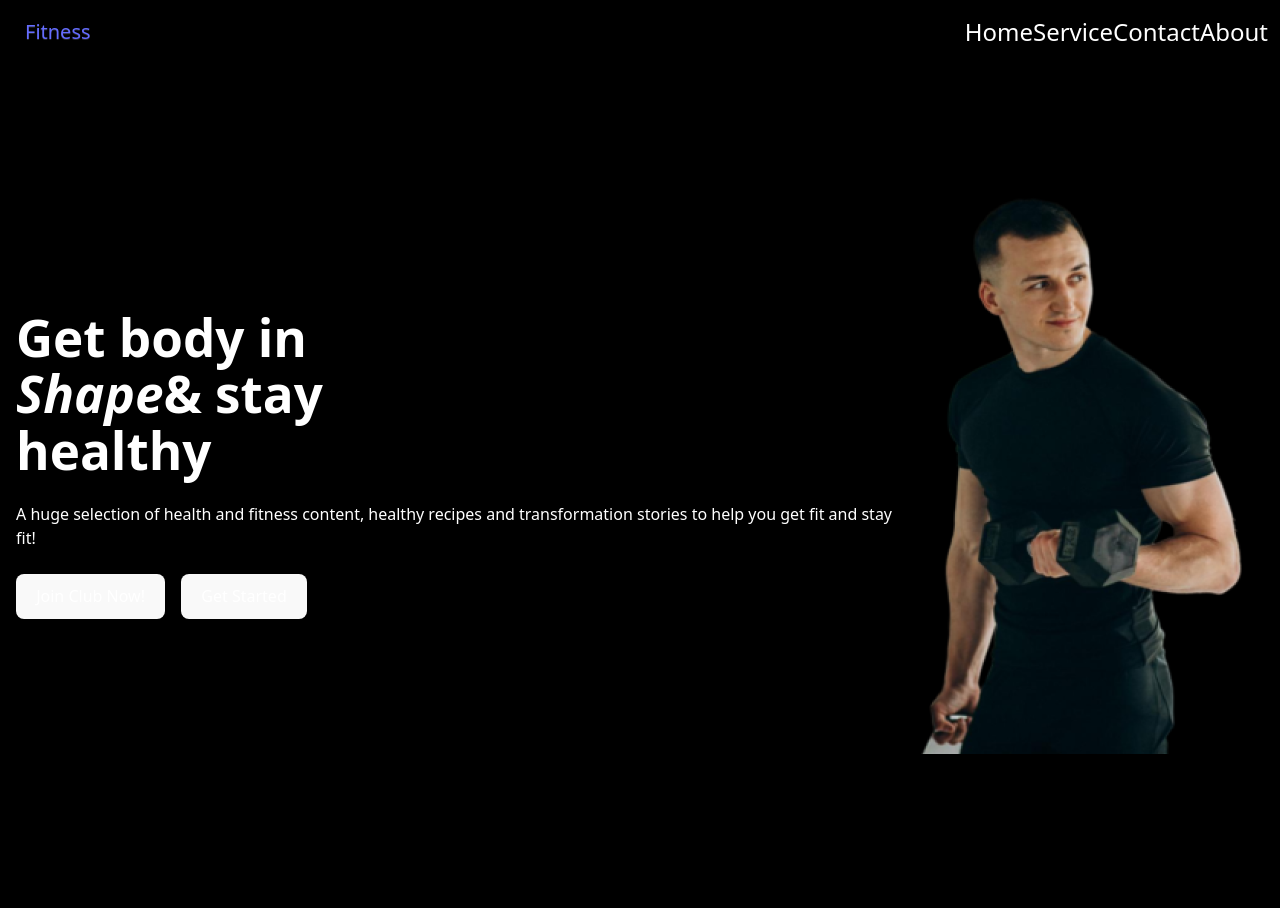
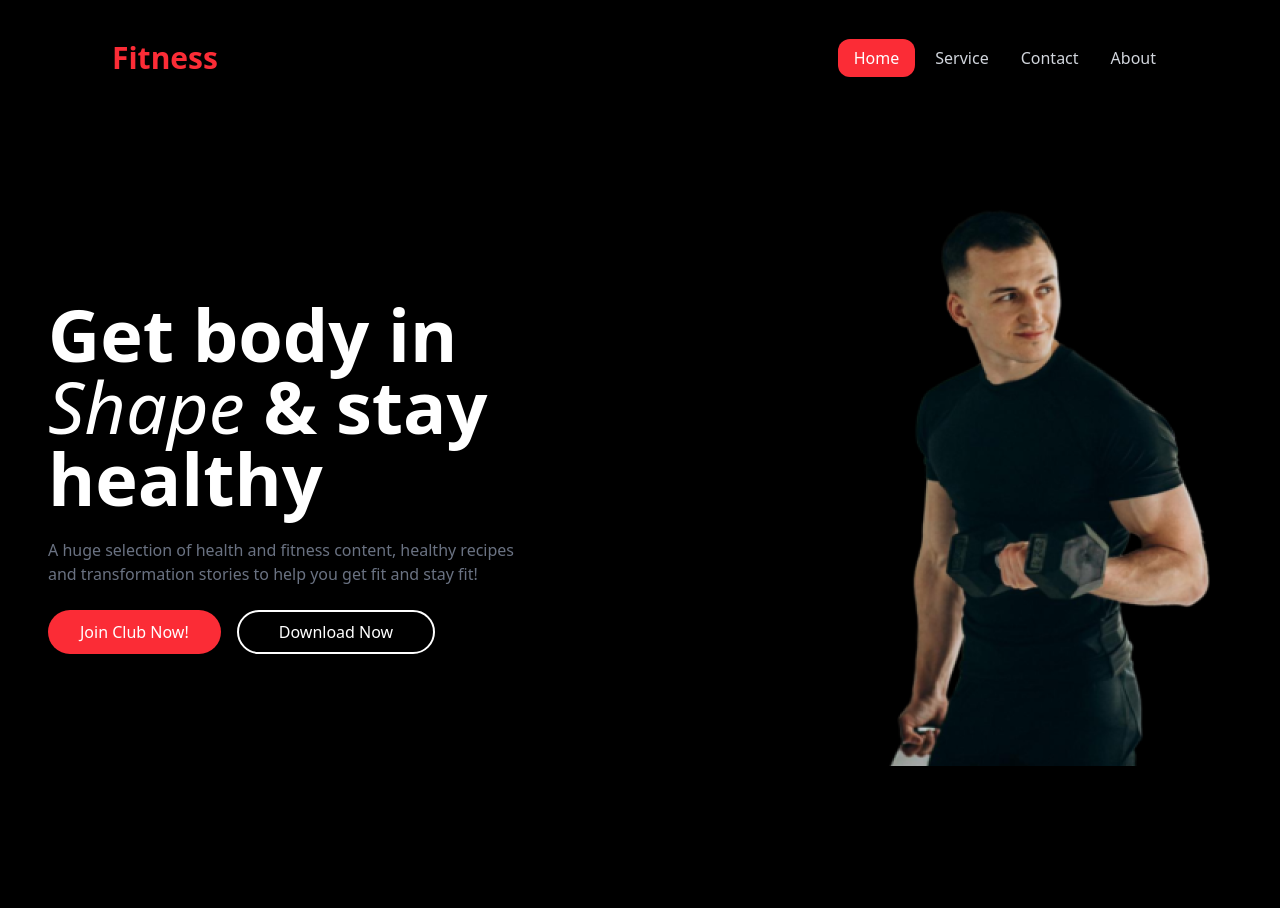
Before and after one commit to sakirmohammad775/Fitness, a React (Vite) app: page / in a window 1280 px wide. Shown: the top 908 px of the page. Built offline with nearby package versions, Linux system fonts and the light colour scheme.

Commit message:
add footer,banner et

```diff
--- a/index.html
+++ b/index.html
@@ -2,7 +2,7 @@
 <html lang="en">
   <head>
     <meta charset="UTF-8" />
-    <link rel="icon" type="image/svg+xml" href="/vite.svg" />
+    <link rel="icon" type="image/svg+xml" href="/src/assets/image 2.png" />
     <meta name="viewport" content="width=device-width, initial-scale=1.0" />
     <title>Fitness</title>
   </head>
--- a/package.json
+++ b/package.json
@@ -13,6 +13,7 @@
     "@tailwindcss/vite": "^4.1.6",
     "daisyui": "^5.0.35",
     "localforage": "^1.10.0",
+    "lucide-react": "^0.509.0",
     "match-sorter": "^8.0.1",
     "react": "^19.1.0",
     "react-dom": "^19.1.0",
--- a/src/BMICalculator/BMICalculator.jsx
+++ b/src/BMICalculator/BMICalculator.jsx
@@ -2,7 +2,7 @@ import React from 'react';
 
 const BMICalculator = () => {
   return (
-    <div className="bg-gray-900 text-white py-16">
+    <div className="bg-neutral-900 text-white py-16">
       <div className="container mx-auto grid grid-cols-1 lg:grid-cols-2 gap-10">
         {/* BMI Calculator Chart */}
         <div className="rounded-lg shadow-md p-6">
@@ -60,7 +60,7 @@ const BMICalculator = () => {
             <select
               className="bg-gray-800 text-white rounded-md py-3 px-4 focus:outline-none focus:ring-2 focus:ring-teal-500"
             >
-              <option value="">Sex</option>
+              <option value="">Gender</option>
               <option value="male">Male</option>
               <option value="female">Female</option>
               <option value="other">Other</option>
@@ -77,7 +77,7 @@ const BMICalculator = () => {
             <option value="extra-active">Extra active (very hard exercise/sports & physical job or 2x training)</option>
           </select>
           <button
-            className="bg-teal-500 hover:bg-teal-600 text-white font-bold py-3 px-6 rounded-md focus:outline-none focus:shadow-outline active:bg-teal-700 w-full"
+            className="bg-red-600 hover:bg-amber-700 text-white font-bold py-3 px-6 rounded-2xl focus:outline-none focus:shadow-outline active:bg-amber-700 w-1/2"
           >
             Calculate
           </button>
--- a/src/Banner/Banner.jsx
+++ b/src/Banner/Banner.jsx
@@ -1,25 +1,27 @@
-import React from 'react';
+
 import bannerImage from '../assets/images 2.png'
 const Banner = () => {
     return (
         <>
-            <div className="hero  min-h-screen">
-                <div className="hero-content flex-col lg:flex-row">
-
+            <div className="hero min-h-screen">
+                <div className="hero-content flex-col lg:flex-row lg:justify-between w-full">
                     <div>
-                        <h1 className="text-5xl font-bold">Get body in <br /><i>Shape</i>& stay <br />healthy</h1>
-                        <p className="py-6">
-                            A huge selection of health and fitness content, healthy recipes and transformation stories to help you get fit and stay fit!
+                        <h1 className="text-7xl font-bold">
+                            Get body in <br />
+                            <i className='text-7xl italic font-light'>Shape </i> & stay <br />healthy
+                        </h1>
+                        <p className="py-6 text-gray-500">
+                            A huge selection of health and fitness content, healthy recipes <br />
+                            and transformation stories to help you get fit and stay fit!
                         </p>
-                       <div className='flex'>
-  <button className="bg-orange-500 hover:bg-orange-600 text-white px-4 py-2 rounded mr-4">
-    Join Club Now!
-  </button>
-  <button className="bg-black text-white px-4 py-2 rounded">
-    Get Started
-  </button>
-</div>
-
+                        <div className='flex flex-wrap gap-4'>
+                            <button className="bg-red-500 hover:bg-orange-600 text-white px-8 py-2 rounded-3xl">
+                                Join Club Now!
+                            </button>
+                            <button className="bg-black border-2 rounded-3xl text-white px-10 py-2">
+                                Download Now
+                            </button>
+                        </div>
                     </div>
                     <img
                         src={bannerImage}
@@ -27,6 +29,7 @@ const Banner = () => {
                     />
                 </div>
             </div>
+
         </>
     );
 };
--- /dev/null
+++ b/src/Footer/Footer.jsx
@@ -0,0 +1,46 @@
+import React from 'react';
+
+const Footer = () => {
+  return (
+    <footer className="bg-neutral-800 text-white py-12">
+      <div className="container mx-auto grid grid-cols-1 md:grid-cols-3 gap-8">
+        {/* Left Section - Logo and Description */}
+        <div className="text-center md:text-left">
+          <h1 className="text-3xl font-bold text-red-500 mb-2 italic">Fitness</h1>
+          <p className="text-gray-400 text-sm">
+            We believe fitness should be accessible to everyone, everywhere, regardless of income or access to a gym. With hundreds of professional workouts.
+          </p>
+        </div>
+
+        {/* Middle Section - Get Started Links */}
+        <div>
+          <h3 className="text-lg font-semibold mb-4 text-center md:text-left">Get Started</h3>
+          <ul className="text-gray-400 text-sm space-y-2 text-center md:text-left">
+            <li className="text-gray-400">Service</li>
+            <li className="text-gray-400">Contact Us</li>
+            <li className="text-gray-400">Affiliate Program</li>
+            <li className="text-gray-400">About Us</li>
+          </ul>
+        </div>
+
+        {/* Right Section - Get Started Links */}
+        <div>
+          <h3 className="text-lg font-semibold mb-4 text-center md:text-left">Get Started</h3>
+          <ul className="text-gray-400 text-sm space-y-2 text-center md:text-left">
+            <li className='text-gray-400'>Fitness</li>
+            <li className='text-gray-400'>Platform</li>
+            <li className='text-gray-400'>Workout Library</li>
+            <li className='text-gray-400'>App Design</li>
+          </ul>
+        </div>
+      </div>
+      {/* Bottom Copyright Section */}
+      <div className="container mx-auto mt-8 text-center text-gray-500 text-xs">
+        <hr className="border-gray-800 mb-4" />
+        <p>All right reserved @Fitness 2024</p>
+      </div>
+    </footer>
+  );
+};
+
+export default Footer;
--- a/src/Hero_part 2/HeroPart2.jsx
+++ b/src/Hero_part 2/HeroPart2.jsx
@@ -3,8 +3,8 @@ import run from '../assets/run.jpg'
 const HeroPart2 = () => {
     return (
         <>
-            <div className="hero bg-gray-800 min-h-max p-15">
-                <div className="hero-content flex-col lg:flex-row">
+            <div className="hero bg-neutral-900 min-h-max p-15">
+                <div className="hero-content flex-col lg:flex-row md:flex-row">
 
                     <div>
                         <h1 className="text-5xl font-bold">Run an Extra <br />Mile Easily</h1>
@@ -12,7 +12,7 @@ const HeroPart2 = () => {
                             We believe fitness should be accessible to everyone, everywhere, regardless of income or access to a gym. With hundreds of professional workouts.
                         </p>
 
-                         <button className="text-black bg-amber-600 ">join </button>
+                         <button className="text-white btn px-20 rounded-4xl border-none text-xl bg-red-600 ">Join </button>
 
 
                     </div>
--- a/src/Home/Home.jsx
+++ b/src/Home/Home.jsx
@@ -5,17 +5,20 @@ import ChangeYourHabit from '../ChangeYourHabit/ChangeYourHabit';
 import HeroPart2 from '../Hero_part 2/HeroPart2';
 import TrainingExercise from '../TrainingExercise/TrainingExercise';
 import BMICalculator from '../BMICalculator/BMICalculator';
+import MeetOurTeam from '../MeetOurTeam/MeetOurTeam';
+import Footer from '../Footer/Footer';
 
 const Home = () => {
     return (
-        <div className='max-w-[1540px] mx-auto bg-black'>
-            <Navbar></Navbar>
-            <Banner></Banner>
-            <ChangeYourHabit></ChangeYourHabit>
-            <HeroPart2></HeroPart2>
-            <TrainingExercise></TrainingExercise>
-            <BMICalculator></BMICalculator>
-
+        <div className="w-full max-w-[1540px] mx-auto px-4 sm:px-6 lg:px-8">
+            <Navbar />
+            <Banner />
+            <ChangeYourHabit />
+            <HeroPart2 />
+            <TrainingExercise />
+            <BMICalculator />
+            <MeetOurTeam />
+            <Footer />
         </div>
     );
 };
--- /dev/null
+++ b/src/MeetOurTeam/MeetOurTeam.jsx
@@ -0,0 +1,49 @@
+import React from 'react';
+import jeromeBell from '../assets/trainer1.png'; // Replace with actual image path
+import cameronWilliamson from '../assets/trainer2.png'; // Replace with actual image path
+import darrellSteward from '../assets/trainer3.png'; // Replace with actual image path
+import dianneRussell from '../assets/trainer4.png'; // Replace with actual image path
+import codyFisher from '../assets/trainer5.png'; // Replace with actual image path
+import theresaWebb from '../assets/trainer6.png'; // Replace with actual image path
+
+const MeetOurTeam = () => {
+  const teamMembers = [
+    { name: 'Jerome Bell', role: 'Trainer', image: jeromeBell },
+    { name: 'Cameron Williamson', role: 'Trainer', image: cameronWilliamson },
+    { name: 'Darrell Steward', role: 'Trainer', image: darrellSteward },
+    { name: 'Dianne Russell', role: 'Trainer', image: dianneRussell },
+    { name: 'Cody Fisher', role: 'Trainer', image: codyFisher },
+    { name: 'Theresa Webb', role: 'Trainer', image: theresaWebb },
+  ];
+
+  return (
+    <div className="bg-black text-white py-16">
+      <div className="container mx-auto text-center">
+        <h2 className="text-3xl font-bold mb-4">Meet Our Team</h2>
+        <p className="text-lg text-gray-400 mb-8">
+          We believe fitness should be accessible to everyone, everywhere, regardless of income or access to a gym.
+        </p>
+        <div className="grid grid-cols-1 md:grid-cols-2 lg:grid-cols-3 gap-6">
+          {teamMembers.map((member, index) => (
+            <div
+              key={index}
+              className="bg-gray-800 rounded-lg shadow-md overflow-hidden relative"
+            >
+              <img
+                src={member.image}
+                alt={member.name}
+                className="w-full h-48 object-cover  opacity-70 hover:opacity-100 transition-opacity duration-300"
+              />
+              <div className="absolute bottom-0 left-0 right-0 p-4">
+                <h3 className="text-xl font-semibold mb-1">{member.name}</h3>
+                <p className="text-sm text-gray-400">{member.role}</p>
+              </div>
+            </div>
+          ))}
+        </div>
+      </div>
+    </div>
+  );
+};
+
+export default MeetOurTeam;
--- a/src/Navbar/Navbar.jsx
+++ b/src/Navbar/Navbar.jsx
@@ -3,20 +3,28 @@ import React from 'react';
 const Navbar = () => {
     return (
         <>
-            <div className="navbar shadow-sm justify-between">
-                <div className="flex-1">
-                    <a className="btn btn-ghost text-xl">Fitness</a>
-                </div>
-                <div className="flex-none">
-                    <ul className="menu menu-horizontal px-1 text-2xl font-medium">
-                        <li>Home</li>
-                        <li>Service</li>
-                        <li>Contact</li>
-                        <li>About</li>
-                    </ul>
+            <nav class=" text-white pt-10 sm:px-20 flex justify-between items-center">
+                <div class="flex items-center">
+                    <h1 class="text-3xl font-bold text-red-500 mr-5">Fitness</h1>
 
                 </div>
-            </div>
+                <div>
+                    <ul class="list-none p-0 m-0 flex">
+                        <li class="mr-2">
+                            <a href="#" class="bg-red-500 text-white py-2 px-4 rounded-xl no-underline">Home</a>
+                        </li>
+                        <li class="mr-2">
+                            <a href="#" class="text-gray-300 hover:text-white no-underline py-2 px-3">Service</a>
+                        </li>
+                        <li class="mr-2">
+                            <a href="#" class="text-gray-300 hover:text-white no-underline py-2 px-3">Contact</a>
+                        </li>
+                        <li>
+                            <a href="#" class="text-gray-300 hover:text-white no-underline py-2 px-3">About</a>
+                        </li>
+                    </ul>
+                </div>
+            </nav>
 
         </>
     );
--- a/src/index.css
+++ b/src/index.css
@@ -1,70 +1,2 @@
 @import "tailwindcss";
 @plugin "daisyui";
-:root {
-  font-family: system-ui, Avenir, Helvetica, Arial, sans-serif;
-  line-height: 1.5;
-  font-weight: 400;
-
-  color-scheme: light dark;
-  color: rgba(255, 255, 255, 0.87);
-  background-color: #242424;
-
-  font-synthesis: none;
-  text-rendering: optimizeLegibility;
-  -webkit-font-smoothing: antialiased;
-  -moz-osx-font-smoothing: grayscale;
-}
-
-a {
-  font-weight: 500;
-  color: #646cff;
-  text-decoration: inherit;
-}
-a:hover {
-  color: #535bf2;
-}
-
-body {
-  margin: 0;
-  display: flex;
-  place-items: center;
-  min-width: 320px;
-  min-height: 100vh;
-}
-
-h1 {
-  font-size: 3.2em;
-  line-height: 1.1;
-}
-
-button {
-  border-radius: 8px;
-  border: 1px solid transparent;
-  padding: 0.6em 1.2em;
-  font-size: 1em;
-  font-weight: 500;
-  font-family: inherit;
-  background-color: #1a1a1a;
-  cursor: pointer;
-  transition: border-color 0.25s;
-}
-button:hover {
-  border-color: #646cff;
-}
-button:focus,
-button:focus-visible {
-  outline: 4px auto -webkit-focus-ring-color;
-}
-
-@media (prefers-color-scheme: light) {
-  :root {
-    color: #213547;
-    background-color: #ffffff;
-  }
-  a:hover {
-    color: #747bff;
-  }
-  button {
-    background-color: #f9f9f9;
-  }
-}
```
Also changed, not shown: 1 other file (tests, documents, lock files or other folders).
